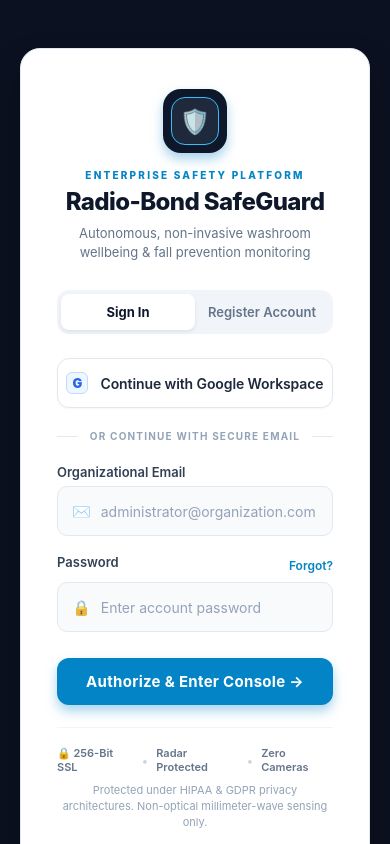
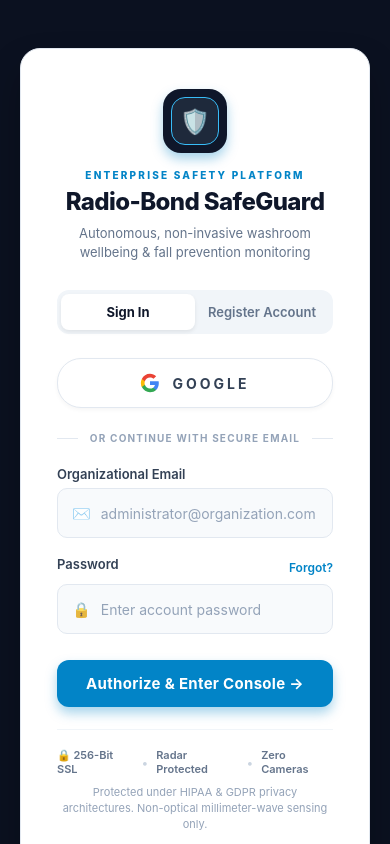
Before and after one commit to lakkireddysanjeevareddy8-ux/Radio-bond-sv-0.1, a React Native app in the folder app/: screen /Login in a window 390 px wide. Built offline with nearby package versions, Linux system fonts and the light colour scheme.

Commit message:
Match Google SSO button exactly to official pill design with multi-color G icon

```diff
--- a/app/src/screens/LoginScreen.tsx
+++ b/app/src/screens/LoginScreen.tsx
@@ -10,8 +10,30 @@
   Platform,
   ScrollView,
 } from 'react-native';
+import Svg, { Path } from 'react-native-svg';
 import { useAppStore } from '../store/useAppStore';
 import { AuthService } from '../services/authService';
+
+const GoogleIcon = ({ size = 22 }: { size?: number }) => (
+  <Svg width={size} height={size} viewBox="0 0 24 24">
+    <Path
+      d="M22.56 12.25c0-.78-.07-1.53-.2-2.25H12v4.26h5.92c-.26 1.37-1.04 2.53-2.21 3.31v2.77h3.57c2.08-1.92 3.28-4.74 3.28-8.09z"
+      fill="#4285F4"
+    />
+    <Path
+      d="M12 23c2.97 0 5.46-.98 7.28-2.66l-3.57-2.77c-.98.66-2.23 1.06-3.71 1.06-2.86 0-5.29-1.93-6.16-4.53H2.18v2.84C3.99 20.53 7.7 23 12 23z"
+      fill="#34A853"
+    />
+    <Path
+      d="M5.84 14.09c-.22-.66-.35-1.36-.35-2.09s.13-1.43.35-2.09V7.06H2.18C1.43 8.55 1 10.22 1 12s.43 3.45 1.18 4.94l2.85-2.22.81-.63z"
+      fill="#FBBC05"
+    />
+    <Path
+      d="M12 5.38c1.62 0 3.06.56 4.21 1.64l3.15-3.15C17.45 2.09 14.97 1 12 1 7.7 1 3.99 3.47 2.18 7.06l3.66 2.84c.87-2.6 3.3-4.52 6.16-4.52z"
+      fill="#EA4335"
+    />
+  </Svg>
+);
 
 export const LoginScreen = () => {
   const [isSignUp, setIsSignUp] = useState(false);
@@ -157,10 +179,8 @@
               <ActivityIndicator color="#0F172A" size="small" />
             ) : (
               <View style={styles.ssoContent}>
-                <View style={styles.googleLogoBox}>
-                  <Text style={styles.googleLetter}>G</Text>
-                </View>
-                <Text style={styles.googleSsoText}>Continue with Google Workspace</Text>
+                <GoogleIcon size={20} />
+                <Text style={styles.googleSsoText}>GOOGLE</Text>
               </View>
             )}
           </TouchableOpacity>
@@ -390,41 +410,29 @@
     backgroundColor: '#FFFFFF',
     borderWidth: 1.5,
     borderColor: '#E2E8F0',
-    borderRadius: 12,
-    paddingVertical: 13,
+    borderRadius: 24, // Exact rounded pill matching the user reference
+    paddingVertical: 14,
+    paddingHorizontal: 24,
     alignItems: 'center',
     justifyContent: 'center',
-    marginBottom: 22,
-    shadowColor: '#0F172A',
-    shadowOffset: { width: 0, height: 1 },
+    marginBottom: 24,
+    shadowColor: '#000000',
+    shadowOffset: { width: 0, height: 2 },
     shadowOpacity: 0.04,
-    shadowRadius: 2,
+    shadowRadius: 4,
+    elevation: 1,
   },
   ssoContent: {
     flexDirection: 'row',
     alignItems: 'center',
-  },
-  googleLogoBox: {
-    width: 22,
-    height: 22,
-    borderRadius: 6,
-    backgroundColor: '#EFF6FF',
     justifyContent: 'center',
-    alignItems: 'center',
-    marginRight: 12,
-    borderWidth: 1,
-    borderColor: '#BFDBFE',
-  },
-  googleLetter: {
-    fontSize: 13,
-    fontWeight: '900',
-    color: '#2563EB',
   },
   googleSsoText: {
     fontSize: 14,
-    fontWeight: '600',
-    color: '#1E293B',
-    letterSpacing: -0.1,
+    fontWeight: '700',
+    color: '#334155',
+    letterSpacing: 3, // Spaced uppercase "G O O G L E"
+    marginLeft: 12,
   },
   divider: {
     flexDirection: 'row',
```
